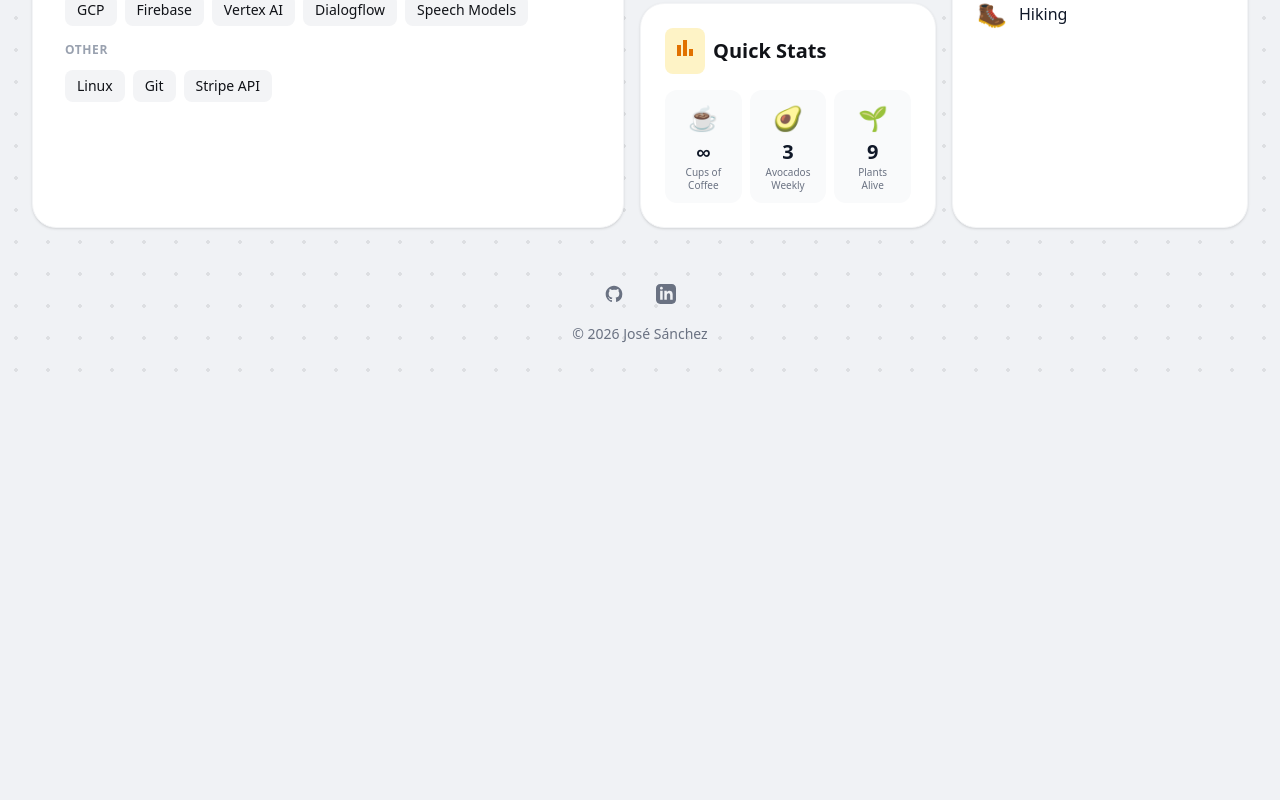
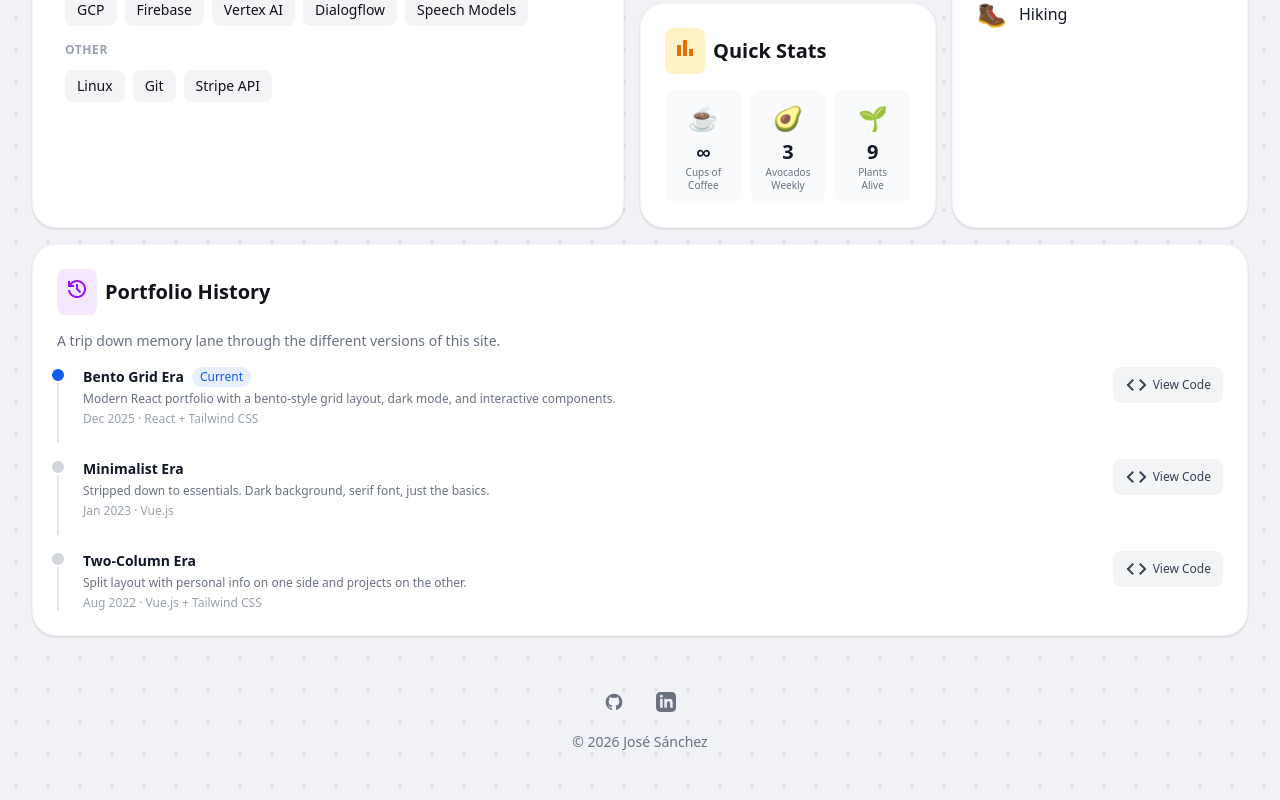
Before and after one commit to SanchezPepe/portfolio, a React (Vite) app: page / in a window 1280 px wide. Shown: the part 1598-2398 px from the top of the page. Before the commit the page ends 1990 px from the top, so only its background shows below. Built offline with nearby package versions, Linux system fonts and the light colour scheme.

Commit message:
feat: add portfolio history timeline component
- Create PortfolioHistory component with timeline view
- Add portfolioHistory data to content.json with 3 versions
- Links to GitHub commits to view code at each point in time

```diff
--- a/src/App.jsx
+++ b/src/App.jsx
@@ -7,6 +7,7 @@ import Languages from './components/Languages';
 import Education from './components/Education';
 import Interests from './components/Interests';
 import FunStats from './components/FunStats';
+import PortfolioHistory from './components/PortfolioHistory';
 import Footer from './components/Footer';
 import { useDarkMode } from './hooks/useDarkMode';
 import contentData from './data/content.json';
@@ -36,7 +37,7 @@ function App() {
         </div>
 
         {/* Bottom Row: Skills (50%) + Languages/Stats (25%) + Interests (25%) */}
-        <div className="flex flex-col lg:flex-row gap-3 lg:gap-4">
+        <div className="flex flex-col lg:flex-row gap-3 lg:gap-4 mb-3 lg:mb-4">
           <div className="w-full lg:w-1/2">
             <Skills data={contentData} />
           </div>
@@ -49,6 +50,11 @@ function App() {
           </div>
         </div>
 
+        {/* Portfolio History */}
+        <div className="mb-3 lg:mb-4">
+          <PortfolioHistory data={contentData} />
+        </div>
+
         <Footer data={contentData} />
       </main>
     </>
--- /dev/null
+++ b/src/components/PortfolioHistory.jsx
@@ -0,0 +1,71 @@
+import React from "react";
+
+const PortfolioHistory = ({ data }) => {
+  const repoUrl = data.social_links.github + "/portfolio";
+
+  return (
+    <div className="rounded-3xl bg-card-light dark:bg-card-dark p-6 shadow-sm border border-gray-100 dark:border-gray-800">
+      <div className="flex items-center gap-2 mb-4">
+        <div className="p-2 rounded-lg bg-purple-100 dark:bg-purple-900/20 text-purple-600">
+          <span className="material-symbols-outlined">history</span>
+        </div>
+        <h3 className="text-xl font-bold">Portfolio History</h3>
+      </div>
+
+      <p className="text-sm text-gray-500 dark:text-gray-400 mb-4">
+        A trip down memory lane through the different versions of this site.
+      </p>
+
+      <div className="space-y-4">
+        {data.portfolioHistory.map((version, index) => (
+          <div
+            key={version.id}
+            className="relative pl-6 pb-4 border-l-2 border-gray-200 dark:border-gray-700 last:pb-0"
+          >
+            {/* Timeline dot */}
+            <div
+              className={`absolute -left-[9px] top-0 w-4 h-4 rounded-full border-2 border-white dark:border-card-dark ${
+                index === 0
+                  ? "bg-primary"
+                  : "bg-gray-300 dark:bg-gray-600"
+              }`}
+            />
+
+            <div className="flex flex-col sm:flex-row sm:items-start sm:justify-between gap-2">
+              <div className="flex-1">
+                <div className="flex items-center gap-2">
+                  <h4 className="font-bold text-gray-900 dark:text-white text-sm">
+                    {version.name}
+                  </h4>
+                  {index === 0 && (
+                    <span className="px-2 py-0.5 text-xs font-medium bg-primary/10 text-primary rounded-full">
+                      Current
+                    </span>
+                  )}
+                </div>
+                <p className="text-xs text-gray-500 dark:text-gray-400 mt-1">
+                  {version.description}
+                </p>
+                <p className="text-xs text-gray-400 dark:text-gray-500 mt-1">
+                  {version.date} · {version.tech}
+                </p>
+              </div>
+
+              <a
+                href={`${repoUrl}/tree/${version.commit}`}
+                target="_blank"
+                rel="noopener noreferrer"
+                className="inline-flex items-center gap-1 px-3 py-1.5 text-xs font-medium rounded-lg bg-gray-100 dark:bg-gray-800 text-gray-700 dark:text-gray-300 hover:bg-primary hover:text-white transition-colors shrink-0"
+              >
+                <span className="material-symbols-outlined text-[14px]">code</span>
+                View Code
+              </a>
+            </div>
+          </div>
+        ))}
+      </div>
+    </div>
+  );
+};
+
+export default PortfolioHistory;
--- a/src/data/content.json
+++ b/src/data/content.json
@@ -251,6 +251,33 @@
     }
   ],
 
+  "portfolioHistory": [
+    {
+      "id": 1,
+      "name": "Bento Grid Era",
+      "description": "Modern React portfolio with a bento-style grid layout, dark mode, and interactive components.",
+      "date": "Dec 2025",
+      "tech": "React + Tailwind CSS",
+      "commit": "main"
+    },
+    {
+      "id": 2,
+      "name": "Minimalist Era",
+      "description": "Stripped down to essentials. Dark background, serif font, just the basics.",
+      "date": "Jan 2023",
+      "tech": "Vue.js",
+      "commit": "4b62569"
+    },
+    {
+      "id": 3,
+      "name": "Two-Column Era",
+      "description": "Split layout with personal info on one side and projects on the other.",
+      "date": "Aug 2022",
+      "tech": "Vue.js + Tailwind CSS",
+      "commit": "385fe35"
+    }
+  ],
+
   "footer": {
     "copyright": "José Sánchez",
     "social": [
```
